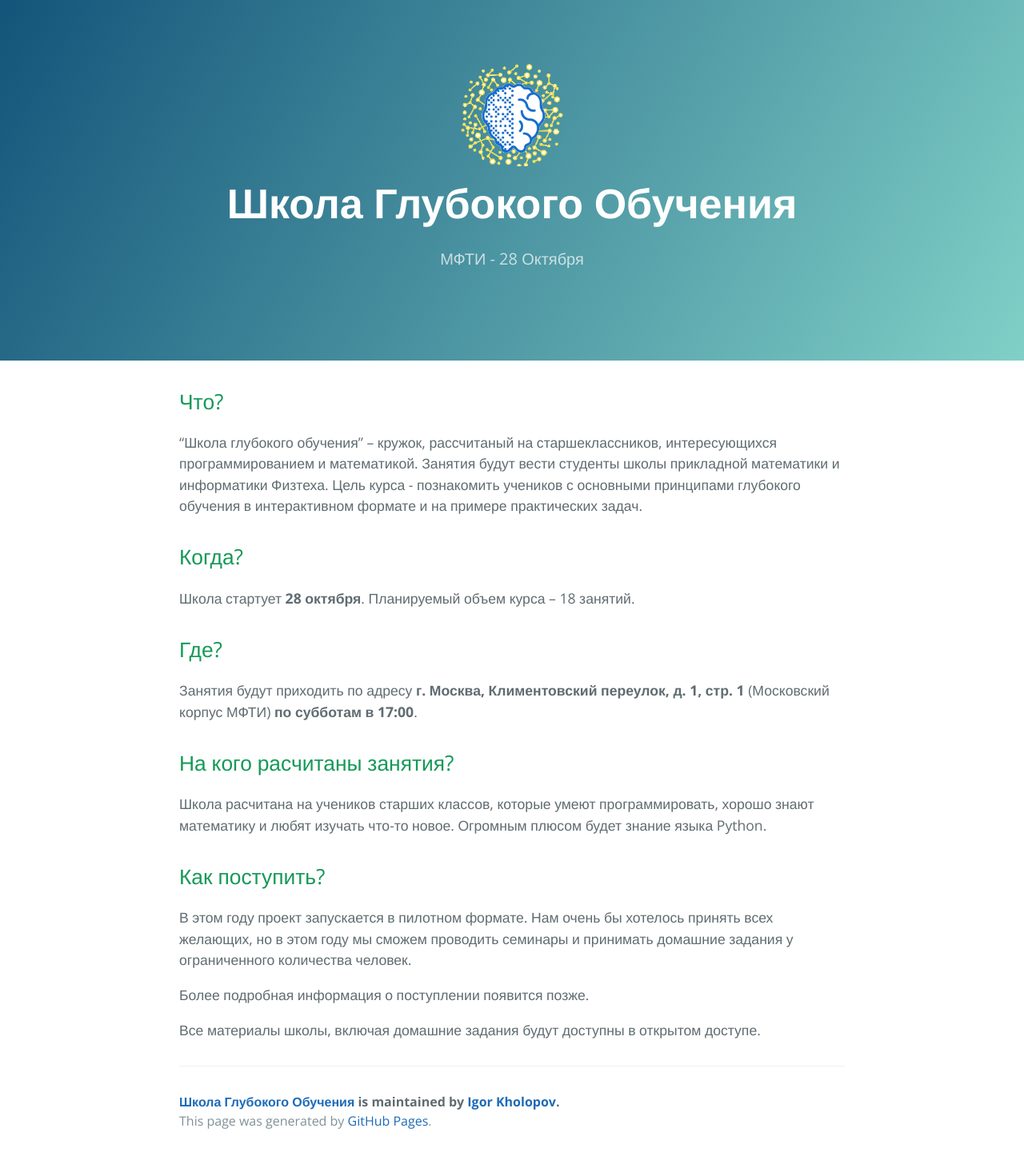
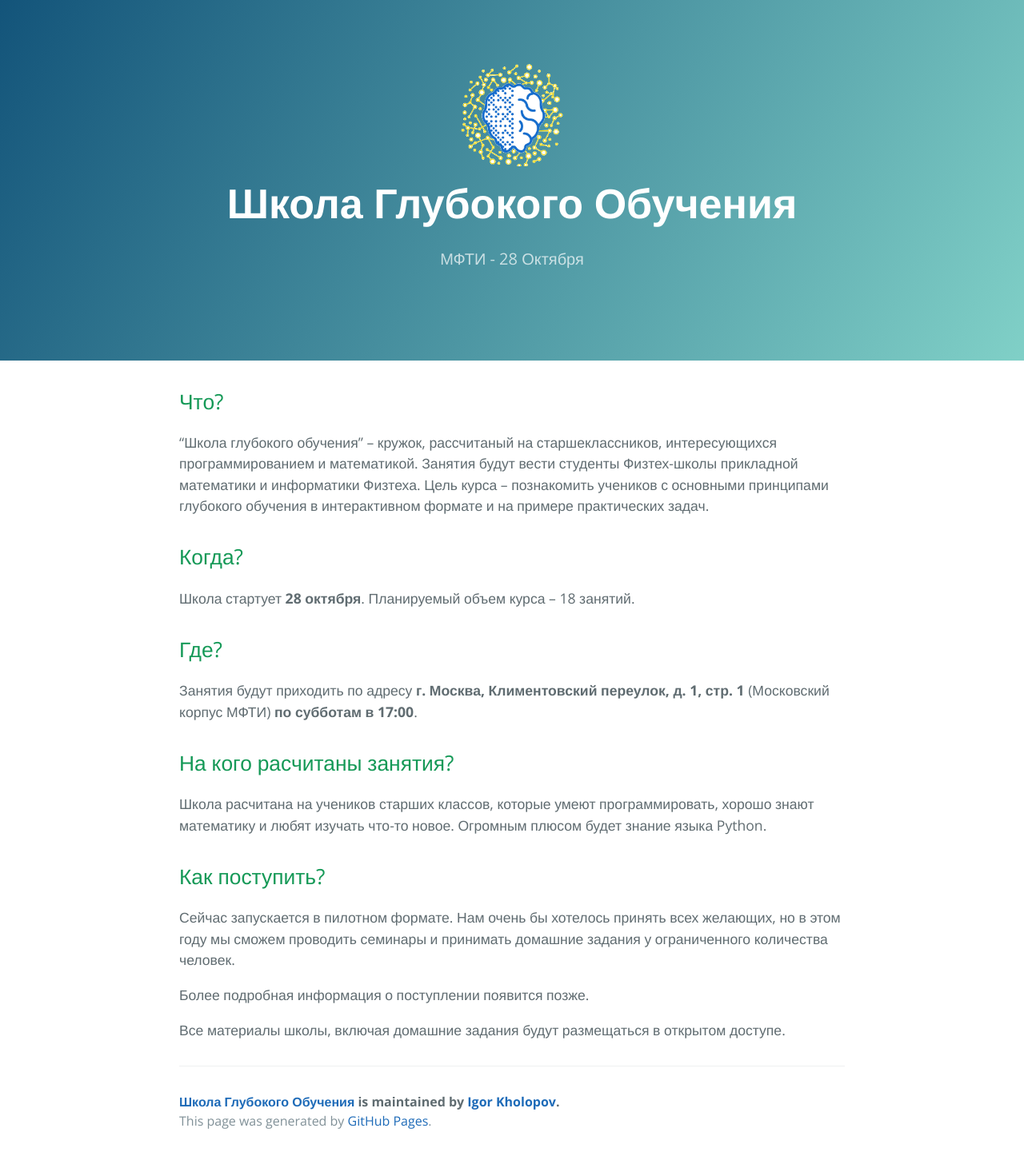
Before and after one commit to deeppavlov/dlschl, a Jekyll site: the page built from docs/index.md, in a window 1280 px wide. Shown: the whole page at 80% size. Built offline with Jekyll 4.4.1, drawn with Linux system fonts in a browser that asks for light colours; our own code applies the rules of GitHub Pages for plain Markdown files.

Commit message:
Update index.md

```diff
--- a/docs/index.md
+++ b/docs/index.md
@@ -1,6 +1,6 @@
 ## Что?
 
-“Школа глубокого обучения” -- кружок, рассчитаный на старшеклассников, интересующихся программированием и математикой. Занятия будут вести студенты школы прикладной математики и информатики Физтеха. Цель курса - познакомить учеников с основными принципами глубокого обучения в интерактивном формате и на примере практических задач.
+“Школа глубокого обучения” -- кружок, рассчитаный на старшеклассников, интересующихся программированием и математикой. Занятия будут вести студенты Физтех-школы прикладной математики и информатики Физтеха. Цель курса -- познакомить учеников с основными принципами глубокого обучения в интерактивном формате и на примере практических задач.
 
 ## Когда?
 
@@ -16,8 +16,8 @@
 
 ## Как поступить?
 
-В этом году проект запускается в пилотном формате. Нам очень бы хотелось принять всех желающих, но в этом году мы сможем проводить семинары и принимать домашние задания у ограниченного количества человек.
+Сейчас запускается в пилотном формате. Нам очень бы хотелось принять всех желающих, но в этом году мы сможем проводить семинары и принимать домашние задания у ограниченного количества человек.
 
 Более подробная информация о поступлении появится позже.
 
-Все материалы школы, включая домашние задания будут доступны в открытом доступе.
+Все материалы школы, включая домашние задания будут размещаться в открытом доступе.
```
